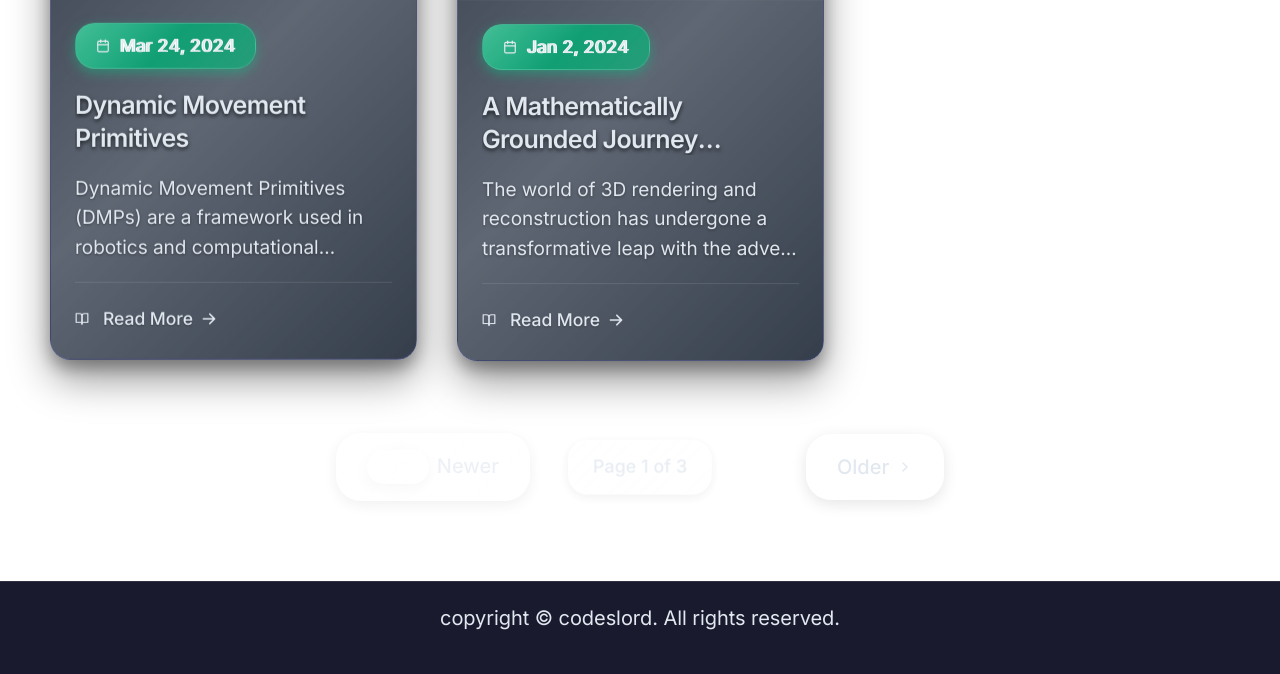
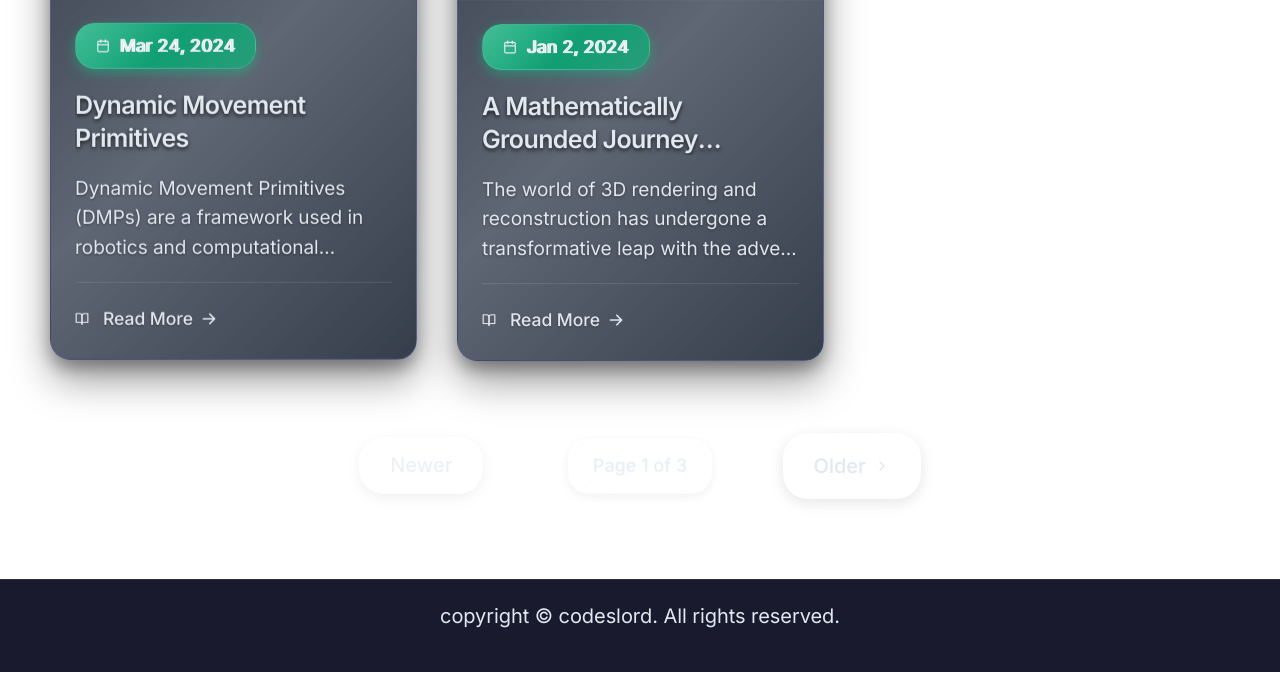
Before and after one commit to codeslord/codeslord.github.io, a Jekyll site: the page built from index.html, in a window 1280 px wide. Shown: the part 1686-2360 px from the top of the page. Built offline with Jekyll 4.4.1, drawn with Linux system fonts in a browser that asks for light colours; nearby versions of some CDN libraries; some web fonts are replaced; the list of posts is cut into pages by our own code.

Commit message:
remove icon from newer and older when disabled

```diff
--- a/_sass/_pagination.scss
+++ b/_sass/_pagination.scss
@@ -34,11 +34,12 @@
   position: relative;
   overflow: hidden;
 
-  // Pagination arrow styling
+  // Pagination arrow styling - visible by default
   .pagination-arrow-left,
   .pagination-arrow-right {
-    transition: transform 0.2s ease;
+    transition: transform 0.2s ease, opacity 0.2s ease;
     display: inline-block;
+    opacity: 1;
     flex-shrink: 0;
   }
 
@@ -131,9 +132,10 @@
   // Pagination arrow styling for disabled state
   .pagination-arrow-left,
   .pagination-arrow-right {
-    transition: transform 0.2s ease;
-    display: inline-block;
+    transition: transform 0.2s ease, opacity 0.2s ease;
+    display: none; // Hide icons in disabled state
     flex-shrink: 0;
+    opacity: 0;
   }
 }
 
```
